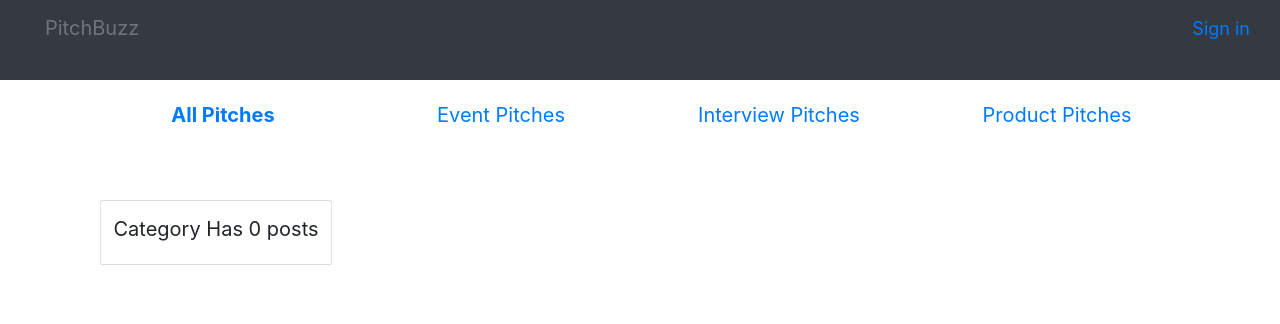
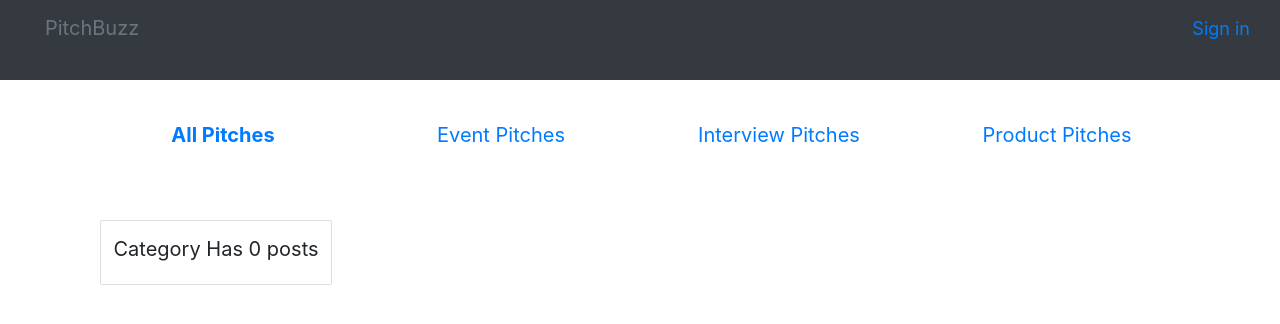
Before and after one commit to Victoria045/Pitch-Buzz, a Flask app: page / in a window 1280 px wide. Shown: the top 324 px of the page. Run offline with Flask 2, Linux system fonts and the light colour scheme; data that the repository does not hold is empty; some libraries are stand-ins or nearby versions.

Commit message:
modify index view

```diff
--- a/app/templates/index.html
+++ b/app/templates/index.html
@@ -20,7 +20,7 @@
 {% block content %}
 
 <div class="container" style="font-size: 2rem" id="particles-js">
-  <ul class="nav nav-pills nav-justified nav-fill mt-3" role="tablist">
+  <ul class="nav nav-pills nav-justified nav-fill mt-5" role="tablist">
     <li class="nav-item">
       <a id="cats" class="nav-link" data-toggle="tab" href="#all"
         ><strong>All Pitches</strong>
```
